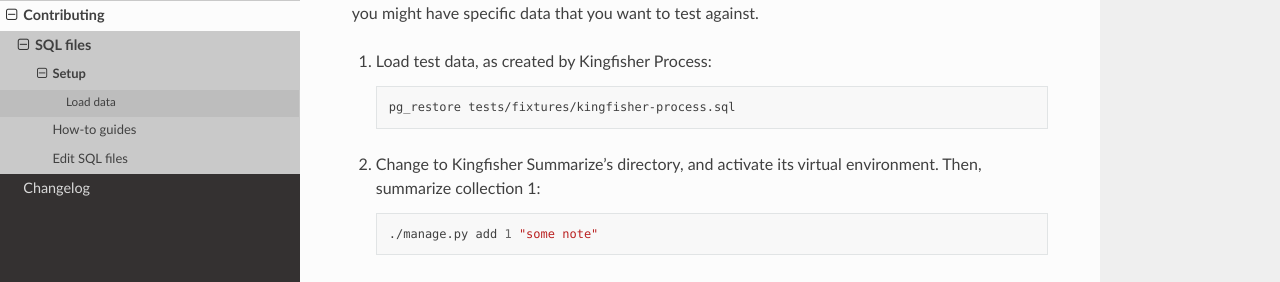
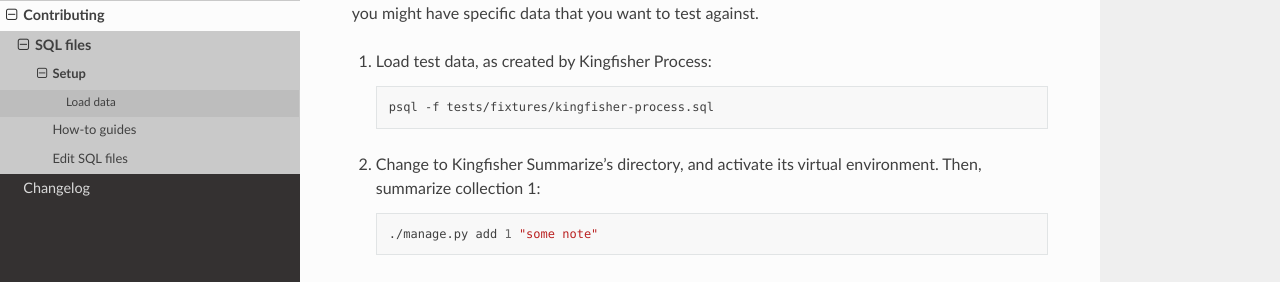
Before and after one commit to open-contracting/kingfisher-summarize, a Sphinx documentation site: the page built from docs/develop/setup.rst, in a window 1280 px wide. Shown: the part 286-568 px from the top of the page. Built offline with Sphinx 7.4.7 and the Read the Docs theme 2.0.0, drawn with Linux system fonts in a browser that asks for light colours.

Commit message:
ci: Use psql instead of pg_restore

```diff
--- a/docs/develop/setup.rst
+++ b/docs/develop/setup.rst
@@ -14,7 +14,7 @@
 
    .. code-block:: bash
 
-      pg_restore tests/fixtures/kingfisher-process.sql
+      psql -f tests/fixtures/kingfisher-process.sql
 
 #. Change to Kingfisher Summarize's directory, and activate its virtual environment. Then, summarize collection 1:
 
```
Also changed, not shown: 1 other file.
